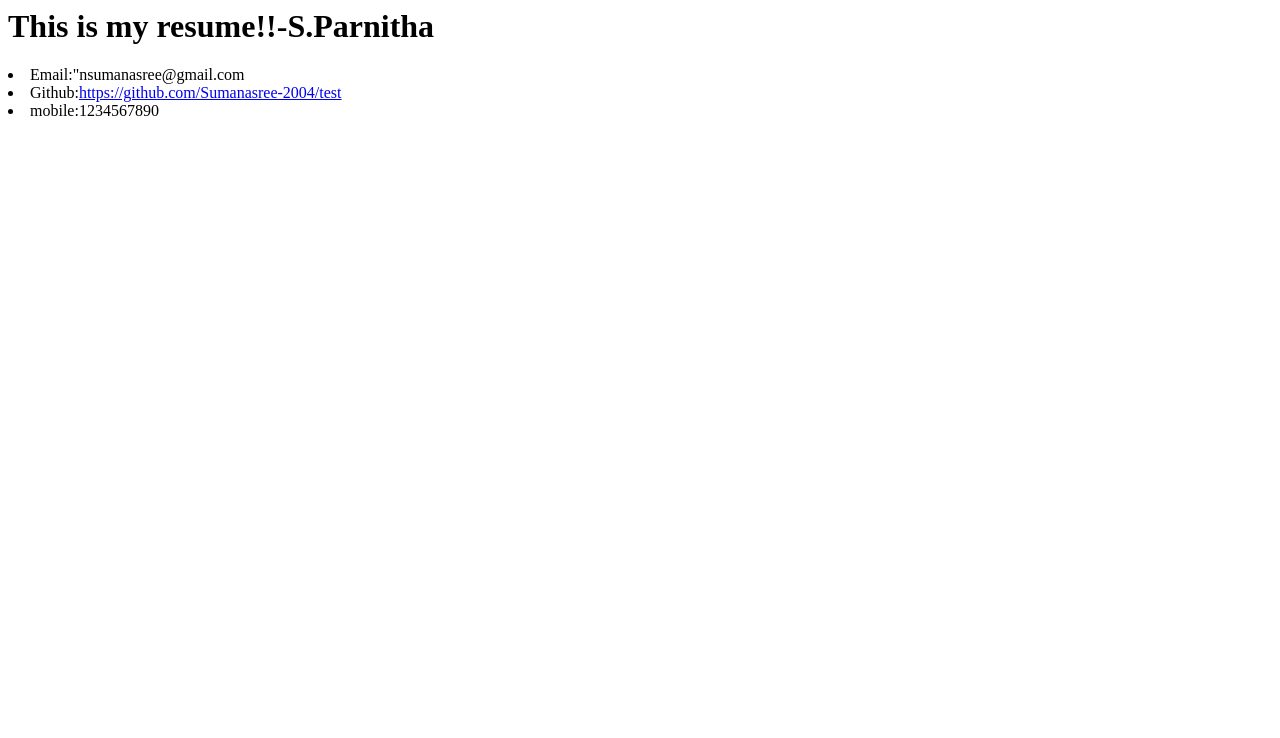
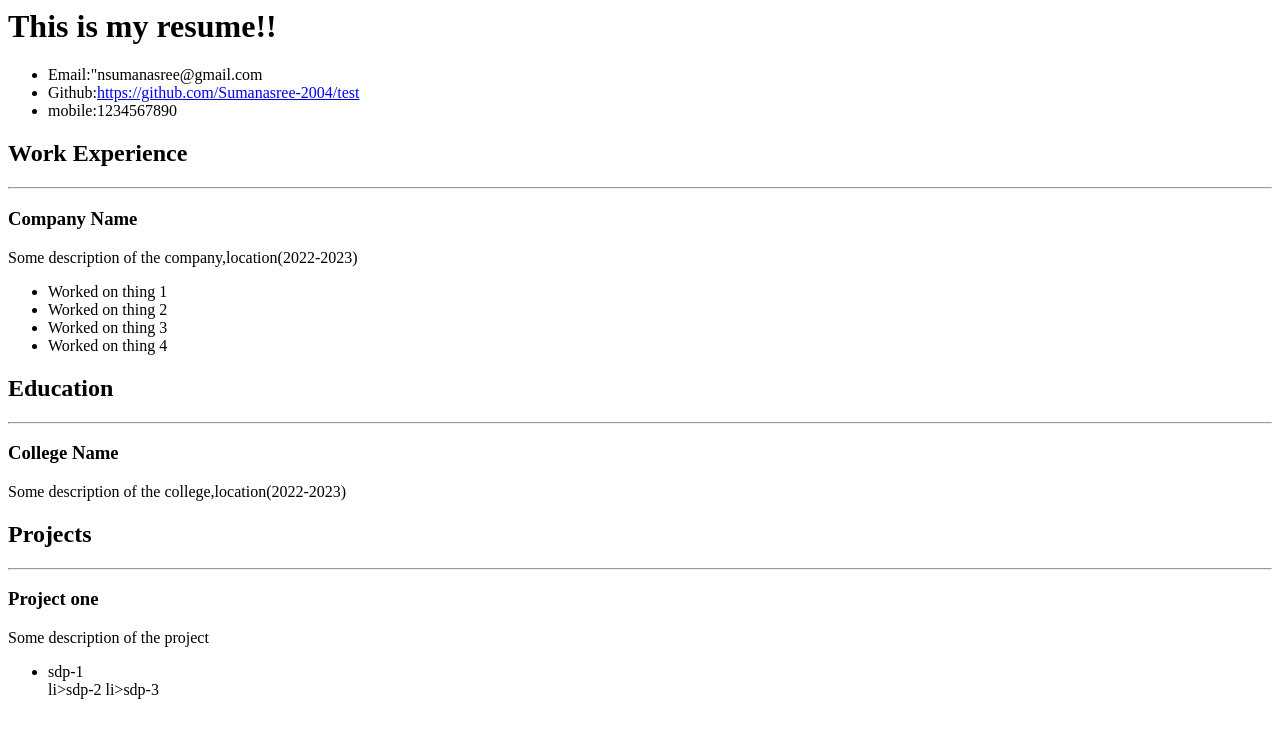
Before and after one commit to Sumanasree-2004/test, a plain HTML site: page index.html in a window 1280 px wide. Drawn offline with Linux system fonts and the light colour scheme.

Commit message:
added work

```diff
--- a/index.html
+++ b/index.html
@@ -1,7 +1,51 @@
 <html>
     <head><title>Resume</title></head>
-    <body><h1>This is my resume!!-S.Parnitha</h1>
+    <body>
+        <div>
+        <h1>This is my resume!!</h1>
+        <ul>
     <li>Email:"nsumanasree@gmail.com</li>
     <li>Github:<a href="https://github.com/Sumanasree-2004/test">https://github.com/Sumanasree-2004/test</a></li>
     <li>mobile:1234567890</li>
+</ul>
+</div>
+
+<div>
+    <h2>Work Experience</h2>
+    <hr>
+    <h3>Company Name</h3>
+    <p>Some description of the company,location(2022-2023)</p>
+    <ul>
+        <li>
+            Worked on thing 1
+        </li>
+        <li>
+            Worked on thing 2
+        </li>
+        <li>
+            Worked on thing 3
+        </li>
+        <li>
+            Worked on thing 4
+        </li>
+    </ul>
+</div>
+<div>
+    <h2>Education</h2>
+    <hr>
+    <h3>College Name</h3>
+    <p>Some description of the college,location(2022-2023)</p>
+
+</div>
+<div>
+    <h2>Projects</h2>
+    <hr>
+    <h3>Project one</h3>
+    <p>Some description of the project</p>
+    <ul>
+        <li>sdp-1</li>
+        li>sdp-2</li>
+        li>sdp-3</li>
+    </ul>
+</div>
 </html>
```
